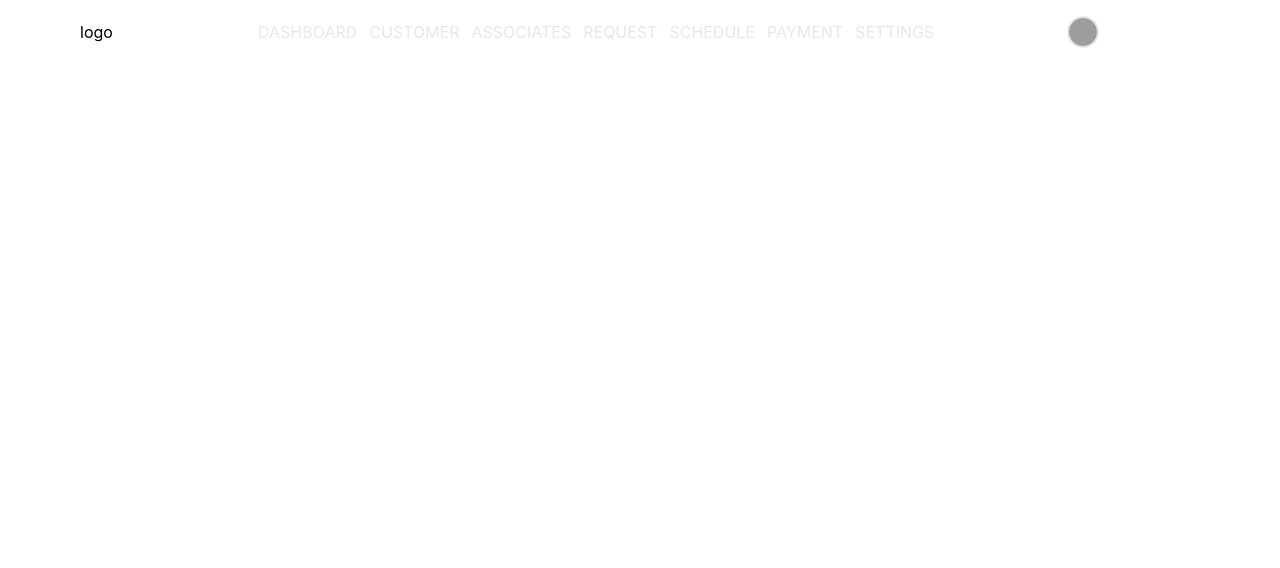
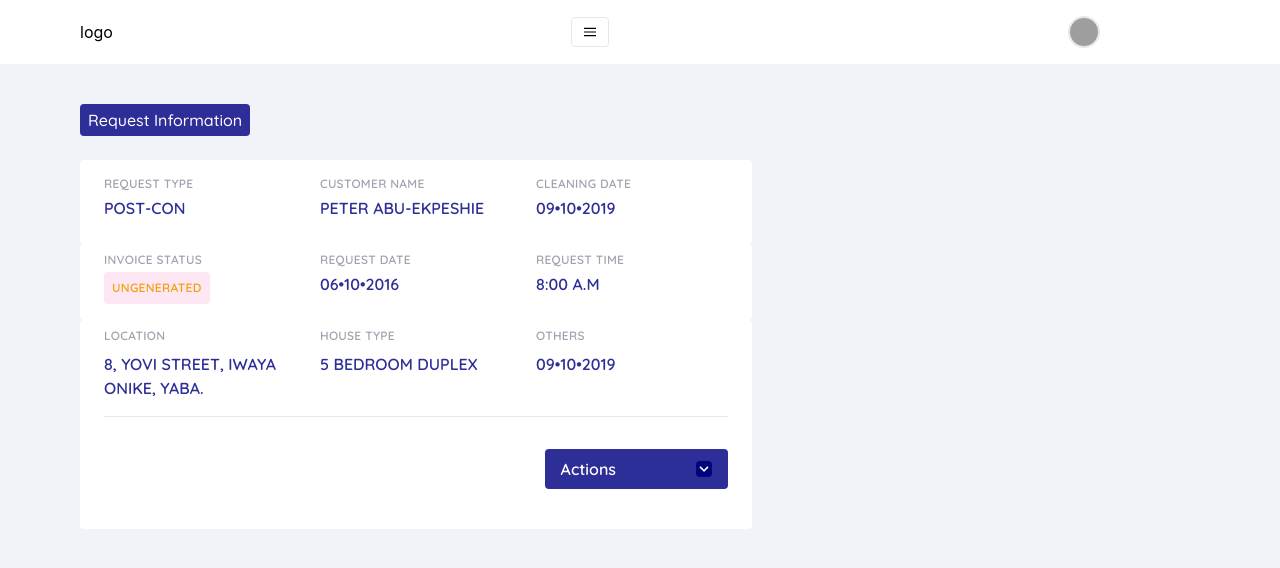
Before and after one commit to jidegithub/fyre, a React (Create React App) app: page / in a window 1280 px wide. Shown: the top 568 px of the page. Built offline with nearby package versions, Linux system fonts and the light colour scheme; grey boxes are pictures that could not be loaded.

Commit message:
update: updated reqest card font/ added new components

```diff
--- a/public/index.html
+++ b/public/index.html
@@ -24,7 +24,9 @@
       work correctly both with client-side routing and a non-root public URL.
       Learn how to configure a non-root public URL by running `npm run build`.
     -->
-    <title>React App</title>
+    <link rel="preconnect" href="https://fonts.gstatic.com">
+    <link href="https://fonts.googleapis.com/css2?family=Quicksand:wght@300;400;500;600&display=swap" rel="stylesheet">
+    <title>Fyre</title>
   </head>
   <body>
     <noscript>You need to enable JavaScript to run this app.</noscript>
--- a/src/App.js
+++ b/src/App.js
@@ -1,10 +1,14 @@
 import React from 'react';
-import NavBar from './components/NavBar';
+import Header from './components/Header';
+import RequestInfo from './components/RequestInfo';
 
 function App() {
   return (
-    <div className="">
-      <NavBar/>
+    <div className="flex flex-col min-h-screen overflow-hidden">
+      <Header/>
+      <main className="bluish-bg flex-grow">
+        <RequestInfo/>
+      </main>
     </div>
   );
 }
--- /dev/null
+++ b/src/components/ActionButton.jsx
@@ -0,0 +1,44 @@
+import React from 'react'
+
+export default function ActionButton() {
+  return (
+    <section className="py-8 flex justify-end">
+      <div className="group inline-block relative">
+        <button className="primary-color-bg text-white qs-medium py-2 px-4 rounded inline-flex items-center">
+          <span className="mr-20 font-bold">Actions</span>
+          <svg className="fill-current h-4 w-4 option-blue rounded" xmlns="http://www.w3.org/2000/svg" viewBox="0 0 20 20">
+            <path
+              d="M9.293 12.95l.707.707L15.657 8l-1.414-1.414L10 10.828 5.757 6.586 4.343 8z"
+            />
+          </svg>
+        </button>
+        <ul className="absolute w-full bg-white shadow-lg option-position hidden text-grey text-sm pt-1 group-hover:block">
+          <li className="">
+            <a
+              className="rounded-t hover:bg-blue-100 py-4 pl-6 pr-8 text-xs block whitespace-no-wrap"
+              href="/"
+              >Contact customer</a
+            >
+            <hr/>
+          </li>
+          <li className="">
+            <a
+              className="hover:bg-blue-100 py-4 pl-6 pr-8 text-xs block whitespace-no-wrap"
+              href="/"
+              >Generate invoice</a
+            >
+            <hr/>
+          </li>
+          <li className="">
+            <a
+              className="rounded-b hover:bg-blue-100 py-4 pl-6 pr-8 text-xs block whitespace-no-wrap"
+              href="/"
+              >Reject request</a
+            >
+          </li>
+          <div className="absolute tooltip-position w-3 h-3 -mt-2 transform rotate-45 bg-white"></div>
+        </ul>
+      </div>
+    </section>
+  )
+}
--- a/src/components/NavBar.jsx
+++ b/src/components/Header.jsx
@@ -4,7 +4,7 @@ export default function NavBar() {
 	const [isExpanded, toggleExpansion] = useState(false);
 
 	return (
-		<header className={`fixed w-full z-30 md:bg-whitetransition duration-300 ease-in-out`}>
+		<header className={` w-full z-30 md:bg-whitetransition duration-300 ease-in-out`}>
       <div className="max-w-full mx-auto px-5 sm:px-6">
         <div className="flex flex-wrap items-center justify-between max-w-6xl mx-auto p-4 md:p-4">
 
@@ -31,40 +31,40 @@ export default function NavBar() {
           </button>
 
           {/* Site navigation */}
-          <nav className={`${ isExpanded ? `block` : `hidden`} md:block md:flex md:items-center w-full md:w-auto`}>
-            <ul className="flex flex-grow justify-end flex-wrap items-center">
+          <nav className={`${isExpanded ? `block` : `hidden`} md:block md:flex md:items-center w-full md:w-auto qs-regular`}>
+            <ul className="flex flex-grow justify-end flex-wrap items-center font-bold">
               <li>
-                <a href="/" className="btn-sm text-gray-200 ml-3">
+                <a href="/" className="btn-sm text-grey text-sm ml-8">
                   <span>DASHBOARD</span>
                 </a>
               </li>
 							<li>
-                <a href="/" className="btn-sm text-gray-200 ml-3">
-                  <span>CUSTOMER</span>
+                <a href="/" className="btn-sm text-grey text-sm ml-8">
+                  <span>CUSTOMERS</span>
                 </a>
               </li>
 							<li>
-                <a href="/" className="btn-sm text-gray-200 ml-3">
+                <a href="/" className="btn-sm text-grey text-sm ml-8">
                   <span>ASSOCIATES</span>
                 </a>
               </li>
 							<li>
-                <a href="/" className="btn-sm text-gray-200 ml-3">
+                <a href="/" className="btn-sm primary-color-txt text-sm ml-8">
                   <span>REQUEST</span>
                 </a>
               </li>
 							<li>
-                <a href="/" className="btn-sm text-gray-200 ml-3">
+                <a href="/" className="btn-sm text-grey text-sm ml-8">
                   <span>SCHEDULE</span>
                 </a>
               </li>
 							<li>
-                <a href="/" className="btn-sm text-gray-200 ml-3">
+                <a href="/" className="btn-sm text-grey text-sm ml-8">
                   <span>PAYMENT</span>
                 </a>
               </li>
 							<li>
-                <a href="/" className="btn-sm text-gray-200 ml-3">
+                <a href="/" className="btn-sm text-grey text-sm ml-8">
                   <span>SETTINGS</span>
                 </a>
               </li>
--- /dev/null
+++ b/src/components/PageTitle.jsx
@@ -0,0 +1,11 @@
+import React from 'react'
+
+export default function PageTitle({title}) {
+	return (
+		<button className="text-white mt-6 primary-color-bg py-1 px-2 rounded focus:outline-none focus:ring-2 focus:ring-blue-600 focus:ring-opacity-50">
+			<span className="qs-medium">
+				{title}
+			</span>
+		</button>
+	)
+}
--- /dev/null
+++ b/src/components/RequestCard.jsx
@@ -0,0 +1,83 @@
+import React from 'react'
+import ActionButton from './ActionButton'
+
+export default function RequestCard() {
+	return (
+		<section className="my-6">
+				<div className="w-full max-w-2xl bg-white rounded px-6 py-4">
+					<div className="flex flex-wrap -mx-3 mb-2 qs-medium">
+						<div className="w-auto md:w-1/3 px-3 mb-6 md:mb-0 font-bold">
+							<label className="block uppercase tracking-wide text-grey text-xs mb-1">
+								request type
+							</label>
+							<p className="primary-color-txt">POST-CON</p>
+						</div>
+						<div className="w-auto md:w-1/3 px-3 mb-6 font-bold md:mb-0">
+							<label className="block uppercase tracking-wide text-grey text-xs mb-1">
+								customer name
+							</label>
+							<p className="primary-color-txt">PETER ABU-EKPESHIE</p>
+						</div>
+						<div className="w-auto md:w-1/3 px-3 mb-6 font-bold md:mb-0">
+							<label className="block uppercase tracking-wide text-grey text-xs mb-1">
+								cleaning date
+							</label>
+							<p className="primary-color-txt">09&bull;10&bull;2019</p>
+						</div>
+					</div>
+				</div>
+
+				<div className="w-full max-w-2xl bg-white rounded px-6 py-2">
+					<div className="flex flex-wrap -mx-3 mb-2 qs-medium">
+						<div className="w-auto md:w-1/3 px-3 mb-6 font-bold md:mb-0">
+							<label className="block uppercase tracking-wide text-grey text-xs mb-1">
+								invoice status
+							</label>
+							<p className="primary-color-txt">
+							<span className="inline-block bg-pink-100 text-yellow-500 text-xs px-2 py-2 rounded uppercase font-semibold tracking-wide">ungenerated</span>
+							</p>
+						</div>
+						<div className="w-auto md:w-1/3 px-3 mb-6 font-bold md:mb-0">
+							<label className="block uppercase tracking-wide text-grey text-xs mb-1">
+								request date
+							</label>
+							<p className="primary-color-txt">06&bull;10&bull;2016</p>
+						</div>
+						<div className="w-auto md:w-1/3 px-3 mb-6 font-bold md:mb-0">
+							<label className="block uppercase tracking-wide text-grey text-xs mb-1">
+								request time
+							</label>
+							<p className="primary-color-txt">8:00 A.M</p>
+						</div>
+					</div>
+				</div>
+
+				<div className="w-full max-w-2xl bg-white rounded px-6 py-2">
+					<div className="flex flex-wrap -mx-3 mb-2 qs-medium">
+						<div className="w-auto md:w-1/3 px-3 mb-6 font-bold md:mb-0">
+							<label className="block uppercase tracking-wide text-grey text-xs mb-2">
+								location
+							</label>
+							<p className="primary-color-txt">
+								8, YOVI STREET, IWAYA ONIKE, YABA.
+							</p>
+						</div>
+						<div className="w-auto md:w-1/3 px-3 mb-6 font-bold md:mb-0">
+							<label className="block uppercase tracking-wide text-grey text-xs mb-2">
+								house type
+							</label>
+							<p className="primary-color-txt">5 BEDROOM DUPLEX</p>
+						</div>
+						<div className="w-auto md:w-1/3 px-3 mb-6 font-bold md:mb-0">
+							<label className="block uppercase tracking-wide text-grey text-xs mb-2">
+								others
+							</label>
+							<p className="primary-color-txt">09&bull;10&bull;2019</p>
+						</div>
+					</div>
+					<hr className="mt-4"/>
+					<ActionButton/>
+				</div>
+		</section>
+	)
+}
--- /dev/null
+++ b/src/components/RequestInfo.jsx
@@ -0,0 +1,15 @@
+import React from 'react';
+import PageTitle from './PageTitle';
+import RequestCard from './RequestCard';
+
+
+export default function REQUESTINFO() {
+	return (
+		<section>
+			<div className="max-w-6xl mx-auto p-4 md:p-4">
+				<PageTitle title={"Request Information"}/>
+				<RequestCard/>
+			</div>
+		</section>
+	)
+}
--- /dev/null
+++ b/src/components/Tooltip.jsx
@@ -0,0 +1,33 @@
+import React from 'react'
+
+function Tooltip({ children, tooltipText }) {
+  const tipRef = React.createRef(null);
+  function handleMouseEnter() {
+      tipRef.current.style.opacity = 1;
+      tipRef.current.style.marginLeft = "20px";
+  }
+  function handleMouseLeave() {
+      tipRef.current.style.opacity = 0;
+      tipRef.current.style.marginLeft = "10px";
+  }
+  return (
+      <div
+          className="relative flex items-center"
+          onMouseEnter={handleMouseEnter}
+          onMouseLeave={handleMouseLeave}
+      >
+          <div
+              className="absolute whitespace-no-wrap bg-gradient-to-r from-black to-gray-700 text-white px-4 py-2 rounded flex items-center transition-all duration-150"
+              style={{ left: "100%", opacity: 0 }}
+              ref={tipRef}
+          >
+              <div
+                  className="bg-black h-3 w-3 absolute"
+                  style={{ left: "-6px", transform: "rotate(45deg)" }}
+              />
+              {tooltipText}
+          </div>
+          {children}
+      </div>
+  );
+}
--- a/src/index.css
+++ b/src/index.css
@@ -1,9 +1,10 @@
 @tailwind base;
 @tailwind components;
 @tailwind utilities;
-/* @import "tailwindcss/base";
-@import "tailwindcss/components";
-@import "tailwindcss/utilities"; */
+
+/* :root{
+
+} */
 
 body {
   margin: 0;
@@ -13,3 +14,32 @@ body {
   -webkit-font-smoothing: antialiased;
   -moz-osx-font-smoothing: grayscale;
 }
+.qs-medium{
+  font-family: 'Quicksand', sans-serif;
+  font-weight: 500;
+}
+.qs-regular{
+  font-family: 'Quicksand', sans-serif;
+  font-weight: 400;
+}
+.bluish-bg{
+  background-color: #F2F2F9;
+}
+.primary-color-txt{
+  color: #2E2E99;
+}
+.primary-color-bg{
+  background-color: #2E2E99;
+}
+.text-grey{
+  color: #A1A1AF;
+}
+.option-blue{
+  background-color: #01037A;
+}
+.option-position{
+  bottom: 30px;
+}
+.tooltip-position{
+  right: 18px;
+}
--- a/tailwind.config.js
+++ b/tailwind.config.js
@@ -5,6 +5,7 @@ module.exports = {
     extend: {},
   },
   variants: {
+    display: ["group-hover"],
     extend: {},
   },
   plugins: [],
```
Also changed, not shown: 1 other file (tests, documents, lock files or other folders).
